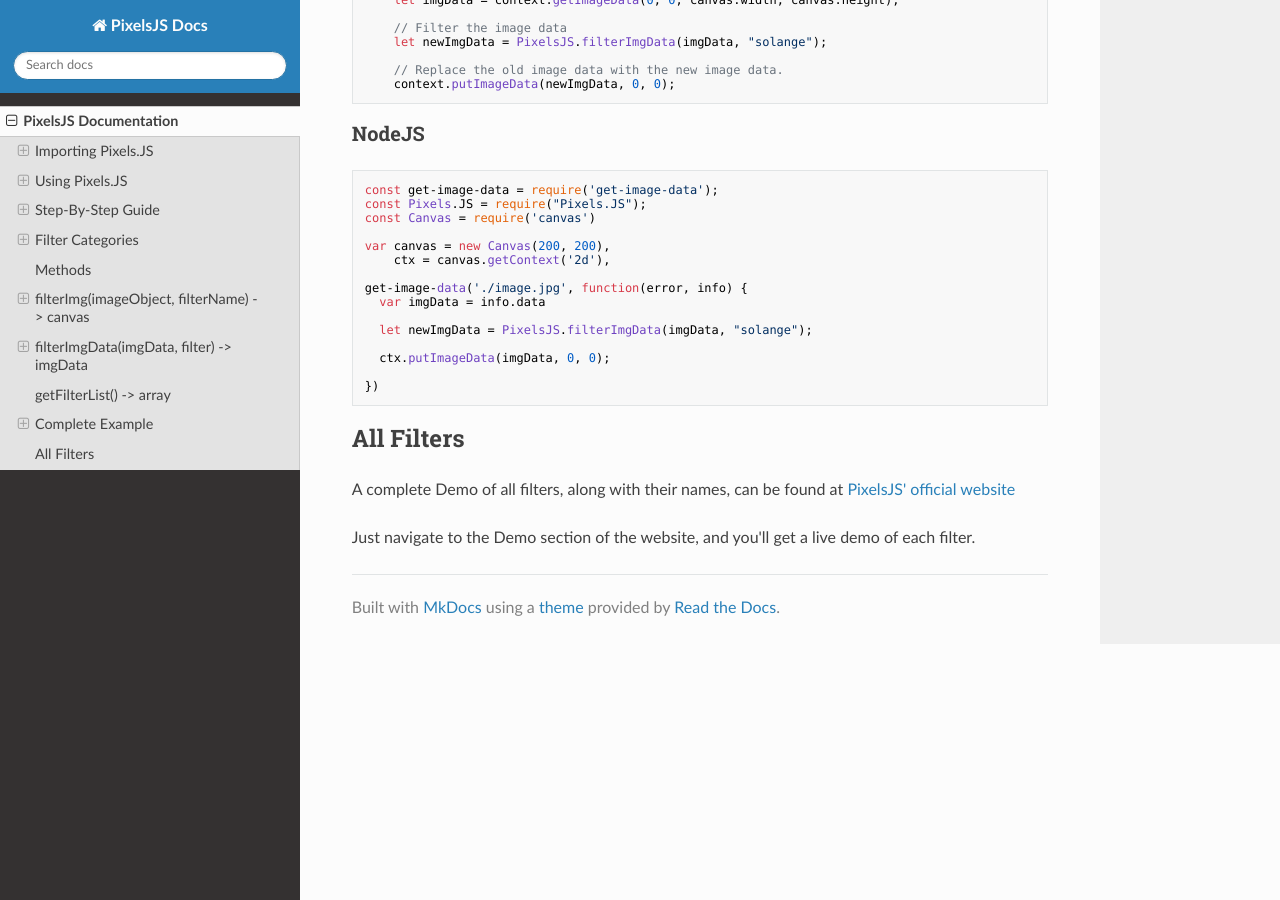
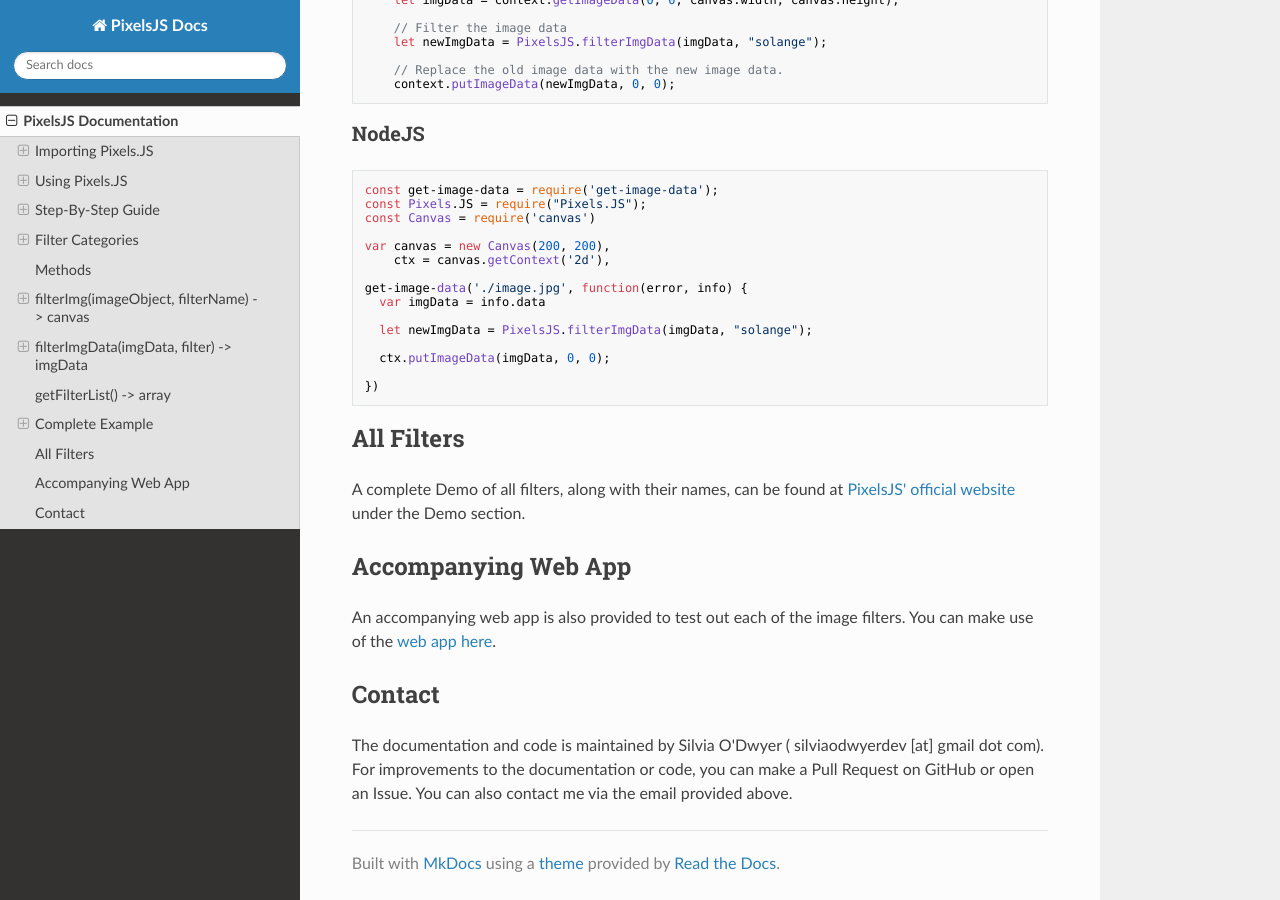
Before and after one commit to silvia-odwyer/pixels.js, an MkDocs documentation site: the page built from mkdocs/index.md, in a window 1280 px wide and 900 px high, scrolled down 4676 px. Built offline with MkDocs 1.6.1, drawn with Linux system fonts in a browser that asks for light colours; nearby versions of some CDN libraries.

Commit message:
Added further details for demoing filters and/or contacting the maintainer to the docs.

```diff
--- a/mkdocs/index.md
+++ b/mkdocs/index.md
@@ -197,5 +197,11 @@
 
 ## All Filters
 A complete Demo of all filters, along with their names, can be found at [PixelsJS' official website](https://silvia-odwyer.github.io/pixels.js/)
+under the Demo section.
 
-Just navigate to the Demo section of the website, and you'll get a live demo of each filter.
+## Accompanying Web App
+An accompanying web app is also provided to test out each of the image filters. You can make use of the [web app here](https://silvia-odwyer.github.io/pixels.js/demo).
+
+## Contact
+The documentation and code is maintained by Silvia O'Dwyer ( silviaodwyerdev [at] gmail dot com). For improvements to the documentation or code,
+you can make a Pull Request on GitHub or open an Issue. You can also contact me via the email provided above.
```
